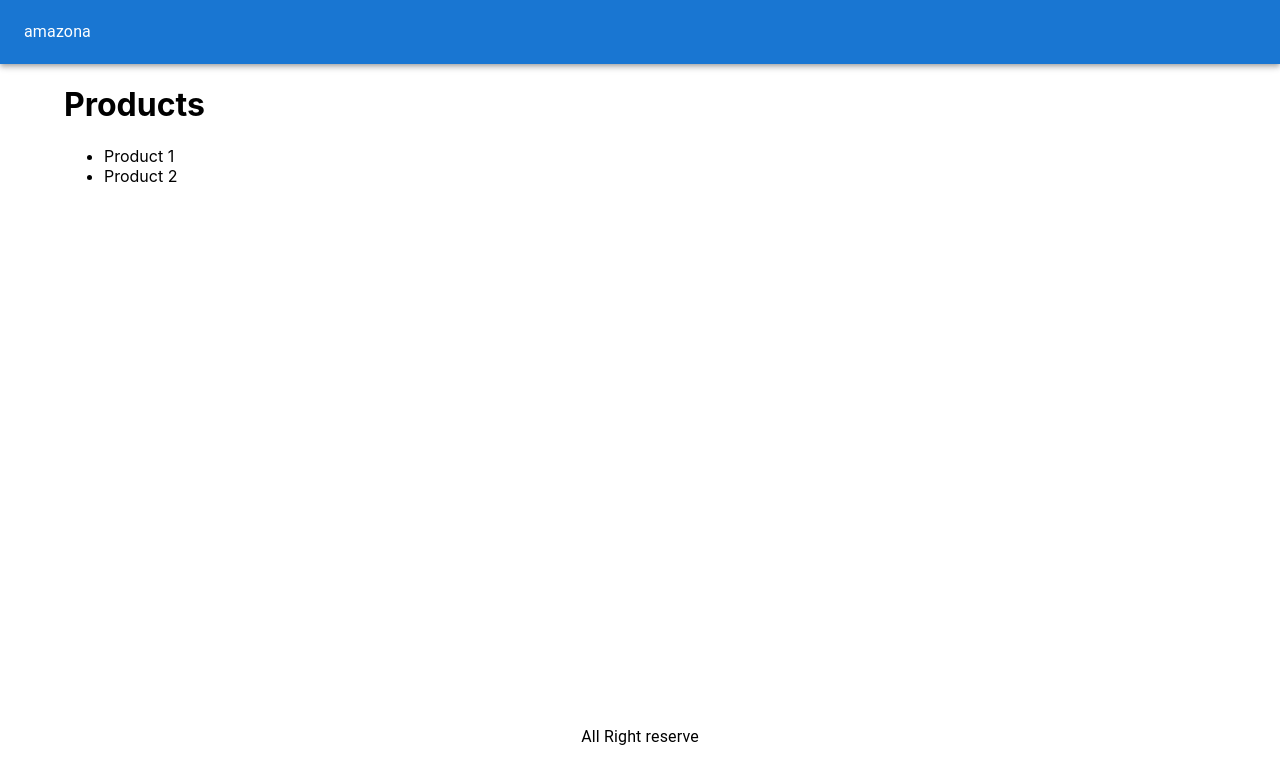
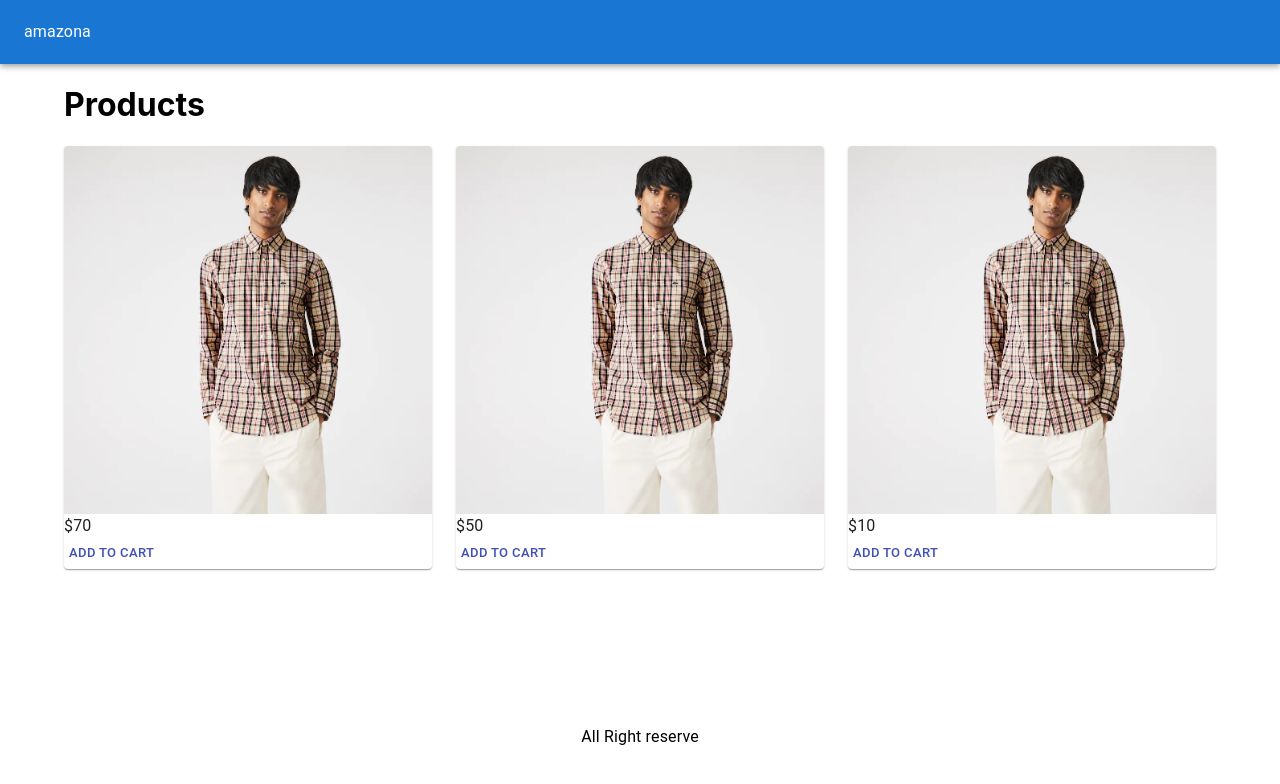
Before and after one commit to pawutj/next-ecom, a Next.js app: page / in a window 1280 px wide. Shown: the top 784 px of the page. Built offline with nearby package versions, Linux system fonts and the light colour scheme.

Commit message:
Add product button

```diff
--- a/pages/index.js
+++ b/pages/index.js
@@ -3,6 +3,15 @@
 import styles from "../styles/Home.module.css";
 import Layout from "../components/Layout";
 import { useEffect } from "react";
+import {
+  Grid,
+  Card,
+  CardActionArea,
+  CardMedia,
+  Typography,
+  Button,
+} from "@material-ui/core";
+import { data } from "../utils/data";
 export default function Home() {
   useEffect(() => {
     const jssStyles = document.querySelector("#jss-server-side");
@@ -14,10 +23,25 @@
     <Layout>
       <div>
         <h1>Products</h1>
-        <ul>
-          <li>Product 1</li>
-          <li>Product 2</li>
-        </ul>
+        <Grid container spacing={3}>
+          {data.products.map((product) => (
+            <Grid item md={4} key={product.name}>
+              <Card>
+                <CardActionArea>
+                  <CardMedia
+                    component="img"
+                    image={product.image}
+                    title={product.title}
+                  ></CardMedia>
+                </CardActionArea>
+                <Typography>${product.price}</Typography>
+                <Button size="small" color="primary">
+                  Add to Cart
+                </Button>
+              </Card>
+            </Grid>
+          ))}
+        </Grid>
       </div>
     </Layout>
   );
--- a/utils/data.js
+++ b/utils/data.js
@@ -35,3 +35,5 @@
     },
   ],
 };
+
+export { data };
```
Also changed, not shown: public/images/shirt1.jpg (added).
